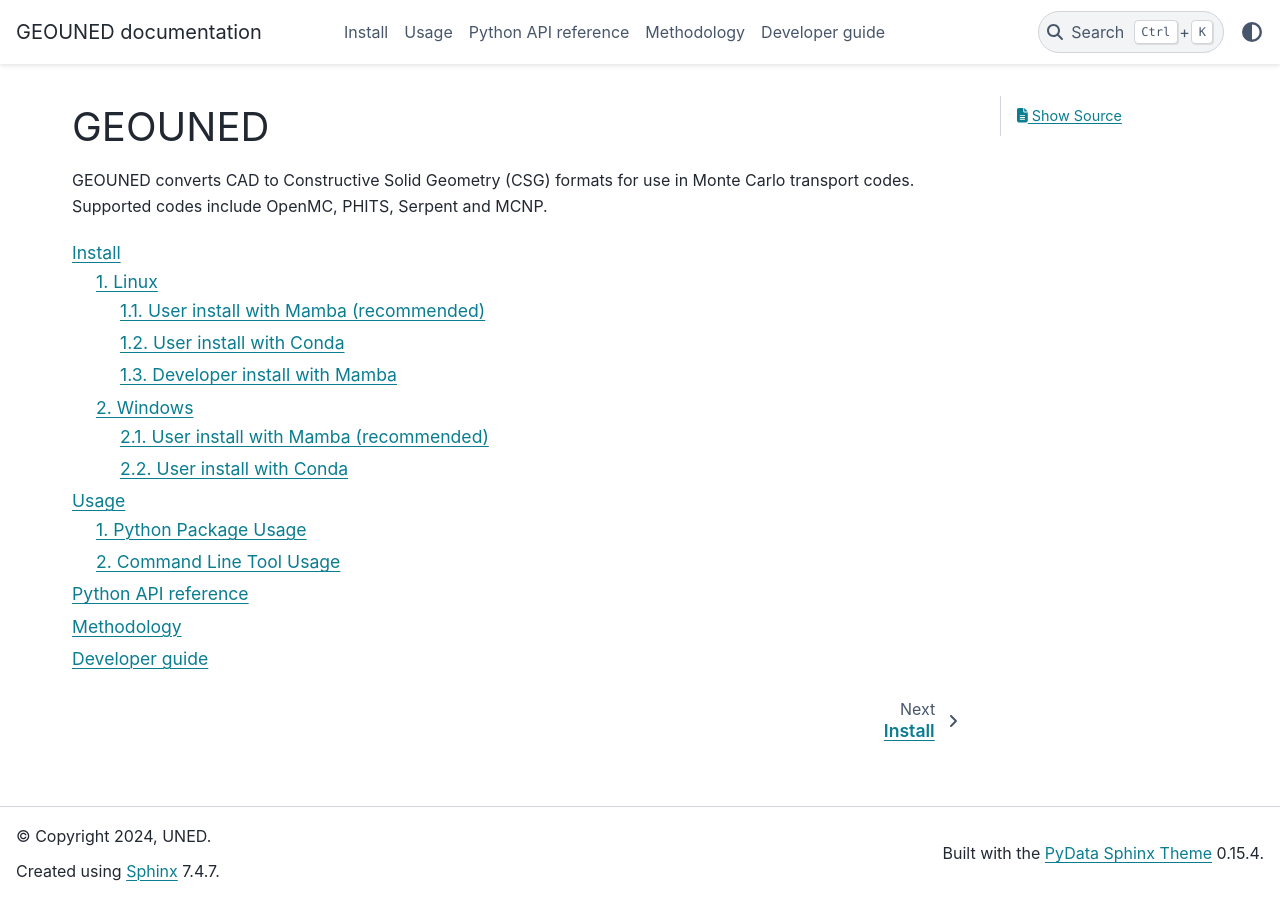
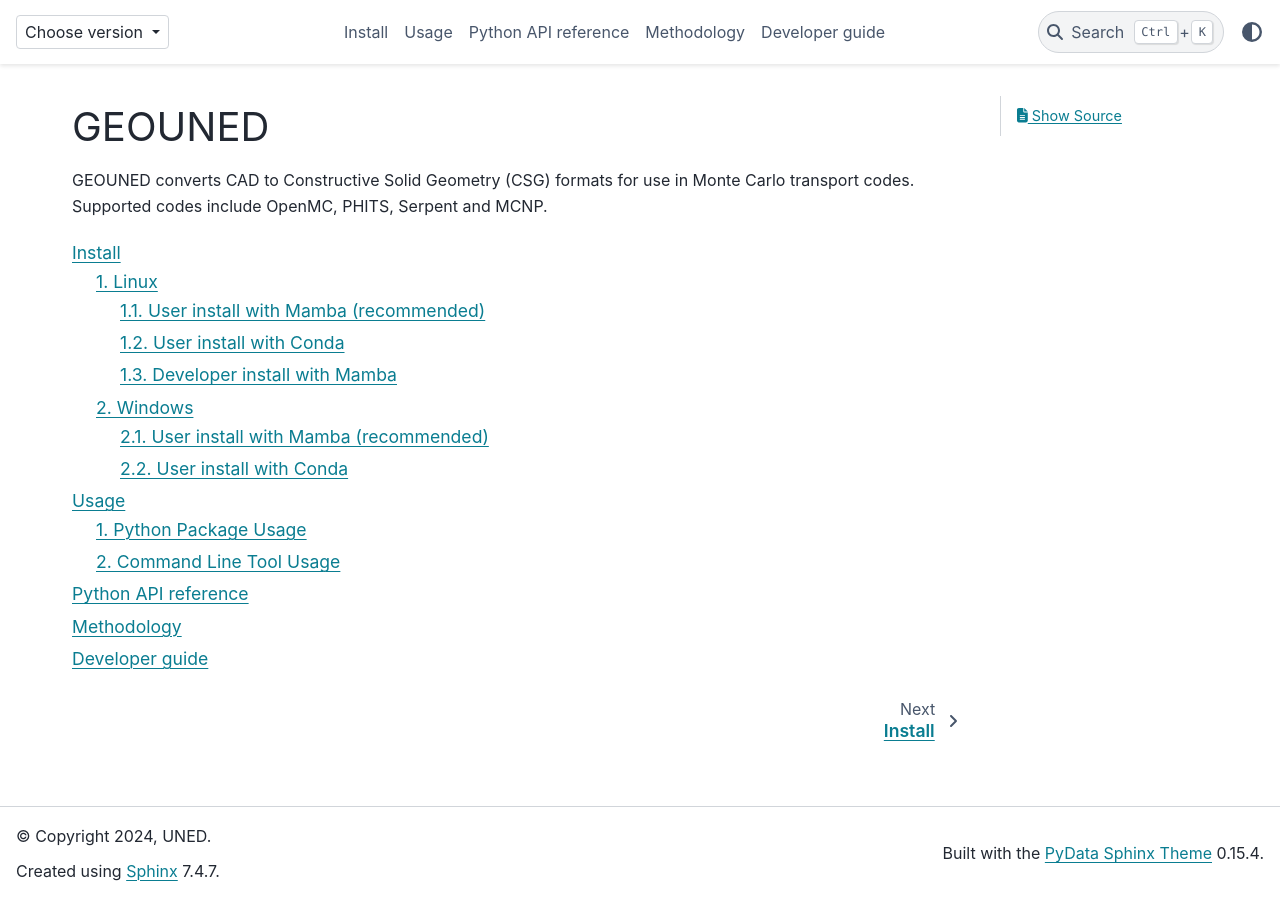
Before and after one commit to GEOUNED-org/GEOUNED, a Sphinx documentation site: the page built from docs/index.rst, in a window 1280 px wide. Built offline with Sphinx 7.4.7 and the PyData theme 0.15.4, drawn with Linux system fonts in a browser that asks for light colours; some of the changed lines change nothing that is shown.

Commit message:
moved version to navbar start

```diff
--- a/docs/conf.py
+++ b/docs/conf.py
@@ -11,6 +11,7 @@
 # documentation root, use os.path.abspath to make it absolute, like shown here.
 #
 import os
+import re
 import sys
 
 sys.path.insert(0, os.path.abspath("../../src"))
@@ -22,7 +23,12 @@
 author = "Juan-Pablo Catalan and Patrick Sauvan"
 
 # The full version, including alpha/beta/rc tags
-version = "1.1.0"
+# import geouned
+version='1.1.0'
+# version = geouned.__version__
+# # The full version, including alpha/beta/rc tags.
+# release = geouned.__version__
+
 
 
 # -- General configuration ---------------------------------------------------
@@ -55,19 +61,31 @@
 # this theme supports versions https://github.com/pydata/pydata-sphinx-theme
 html_theme = "pydata_sphinx_theme"
 
-html_theme_options = {
-    'switcher': {
-            'json_url': 'https://jni.github.io/skan/dev/_static/version_switcher.json',
-            'version_match': version,
-        },
-}
-
 # Add any paths that contain custom static files (such as style sheets) here,
 # relative to this directory. They are copied after the builtin static files,
 # so a file named "default.css" will overwrite the builtin "default.css".
 html_static_path = ["_static"]
 
-html_context = {
-    "display_github": True,
+# html_context = {
+#     "display_github": True,
+# }
+# html_favicon = "favicon.ico"
+
+# Version match must match the 'version' key in version_swticher.json
+pattern = re.compile(r'^[0-9]+\.[0-9]+')
+version_match = pattern.search(version)
+if version_match:
+    version_match = version_match.group() + ".x"
+elif 'dev' in version:
+    version_match = "dev"
+else:
+    version_match = version
+
+html_theme_options = {
+    'switcher': {
+            'json_url': 'https://raw.githubusercontent.com/fusion-neutronics/GEOUNED/adding_version_support_to_docs/docs/version_switcher.json',
+            'version_match': '1.1.0',
+        },
+    'nav_title': 'Geouned',
+    'navbar_start': ['version-switcher', 'navbar-icon-links'],
 }
-# html_favicon = "favicon.ico"
```
